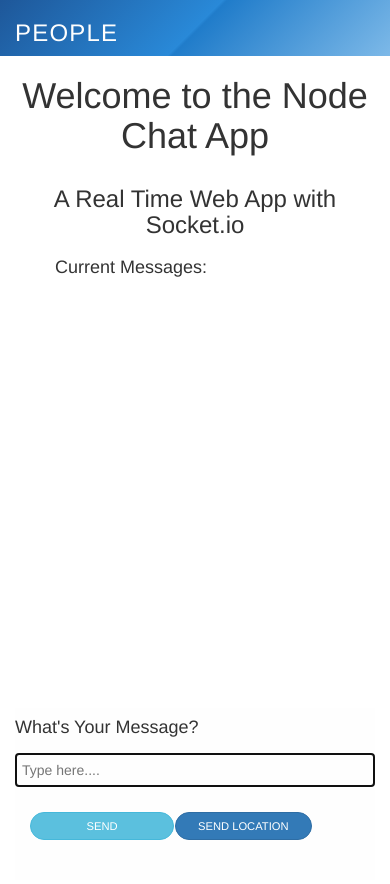
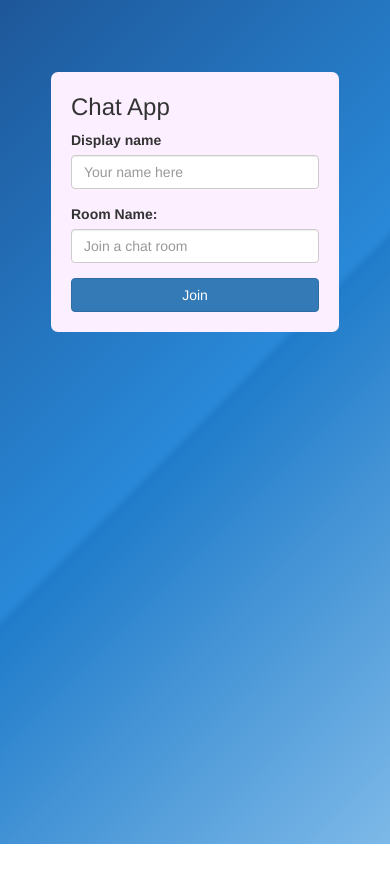
Before and after one commit to afide26/section-9-complete-nodejs-course, a website: page public/index.html in a window 390 px wide. After the commit the page ends 844 px from the top, so only its background shows below. Drawn offline with nearby package versions, Linux system fonts and the light colour scheme; no server answers.

Commit message:
Add join form

```diff
--- a/public/css/styles.css
+++ b/public/css/styles.css
@@ -1,5 +1,24 @@
 *{
   box-sizing: border-box;
+}
+
+.form{
+  border-radius: 10px;
+  background: #fcefff;
+  width: 50%;
+  margin: 20% auto;
+  padding: 2px 20px 20px 20px;
+  height: 55vh;
+}
+#chat-body{
+  /* Permalink - use to edit and share this gradient: http://colorzilla.com/gradient-editor/#1e5799+0,2989d8+50,207cca+51,7db9e8+100;Blue+Gloss+Default */
+  height: 100vh;
+  width: 100vw;
+  background: #1e5799; /* Old browsers */
+  background: -moz-linear-gradient(-45deg,  #1e5799 0%, #2989d8 50%, #207cca 51%, #7db9e8 100%); /* FF3.6-15 */
+  background: -webkit-linear-gradient(-45deg,  #1e5799 0%,#2989d8 50%,#207cca 51%,#7db9e8 100%); /* Chrome10-25,Safari5.1-6 */
+  background: linear-gradient(135deg,  #1e5799 0%,#2989d8 50%,#207cca 51%,#7db9e8 100%); /* W3C, IE10+, FF16+, Chrome26+, Opera12+, Safari7+ */
+  filter: progid:DXImageTransform.Microsoft.gradient( startColorstr='#1e5799', endColorstr='#7db9e8',GradientType=1 ); /* IE6-9 fallback on horizontal gradient */
 }
 
 
@@ -77,7 +96,8 @@
   color: #00134d;
 }
 
-#left-panel{
+#left-panel,
+#chat-body{
   /* Permalink - use to edit and share this gradient: http://colorzilla.com/gradient-editor/#1e5799+0,2989d8+50,207cca+51,7db9e8+100;Blue+Gloss+Default */
   background: #1e5799; /* Old browsers */
   background: -moz-linear-gradient(-45deg,  #1e5799 0%, #2989d8 50%, #207cca 51%, #7db9e8 100%); /* FF3.6-15 */
@@ -96,6 +116,15 @@
 }
 
 @media only screen and (max-width: 768px) {
+
+  .form{
+    border-radius: 7px;
+    background: #fcefff;
+    width: 80%;
+    margin: 20% auto;
+    padding: 2px 20px 20px 20px;
+    height: 60%;
+  }
   .col-md-2{
     height: auto !important;
   }
@@ -118,7 +147,7 @@
     left: 130px;
     float:left;
     width: 35%;
-    margin:10px 45px;
+    margin:10px 55px;
   }
 
   input[name="message"]{
--- a/public/index.html
+++ b/public/index.html
@@ -2,71 +2,32 @@
 <html>
   <head>
     <meta charset="UTF-8">
-    <title>Chat App</title>
+    <title>Chat | Chat App</title>
     <link rel="stylesheet" type="text/css" href="bootstrap/bootstrap.min.css">
     <link rel="stylesheet" type="text/css" href="css/styles.css">
     <link rel="shortcut icon" href="img/favicon.ico" type="image/x-icon">
     <meta name="viewport" content="width=device-width, initial-scale=1">
   </head>
-  <body>
-  <div class="container-fluid">
-    <div class="row row-eq-height">
-      <div class="col-md-2 " id="left-panel">
-        <h3>People</h3>
-      </div>
-      <div class="col-md-10">
-        <h1 class="text-center">Welcome to the Node Chat App</h1>
-        <h3 class="text-center">A Real Time Web App with Socket.io</h4>
-        <ol id="messages">
-          <h4 id="message-stream">Current Messages:</h4>
-        </ol>
-        <form id="message-form" class="fixed-bottom">
-          <div class="form-group">
-            <label for="message"><h4>What's Your Message?</h4></label>
-            <br/>
-            <input type="text" name="message" autofocus autocomplete="off"placeholder="Type here...." type="text" ></input>
-            <button id="send-message" type="submit" class="responsive-width btn btn-sm btn-info">Send</button>
+  <body id="chat-body">
+    <div class="container">
+      <div class="row">
+        <div class="col-md-6 col-md-offset-3">
+          <form class="form" action="/chat.html" >
+            <h3>Chat App</h3>
+            <div class="form-group">
+              <label for="username">Display name</label>
+              <input type="text" name="username" class="form-control" placeholder="Your name here" />
             </div>
-        </form>
-            <button id="send-location" type="submit" class="btn responsive-width btn-sm btn-primary">Send Location</button>
+            <div class="form-group">
+              <label for="roomname">Room Name:</label>
+              <input type="text" name="roomname" class="form-control" placeholder="Join a chat room" />
+            </div>
+            <div class="action">
+              <button type="submit" class="btn btn-block btn-primary">Join</button>
+            </div>
+          </form>
+        </div>
       </div>
     </div>
-  </div>
-    <script id="message-template" type="text/template">
-      <li>
-        <div>
-          <h4>{{from}} - <span>
-                          <small><em>{{createdAt}}</em>
-                          </small>
-                        </span>
-          </h4>
-        </div>
-        <div>
-          <p>{{text}}</p>
-        </div>
-      </li>
-    </script>
-    <script id="location-message-template" type="text/template">
-      <li>
-        <div>
-          <h4>{{from}} - <span>
-                          <small><em>{{createdAt}}</em>
-                          </small>
-                        </span>
-          </h4>
-        </div>
-        <div>
-          <p>
-            <a href="{{url}}" target="_blank"><i class="glyphicon glyphicon-globe"></i> - My current location</a>
-          </p>
-        </div>
-      </li>
-    </script>
-    <script src="/socket.io/socket.io.js"></script>
-    <script src="js/libs/jquery-3.1.1.min.js"></script>
-    <script src="/js/index.js"></script>
-    <script src-"js/libs/bootstrap.min.js"></script>
-    <script src="js/libs/moment.js"></script>
-    <script src="js/libs/mustache.js"></script>
   </body>
 </html>
```
Also changed, not shown: public/chat.html (added, +72 -0 lines), public/js/chat.js (renamed from public/js/index.js).
